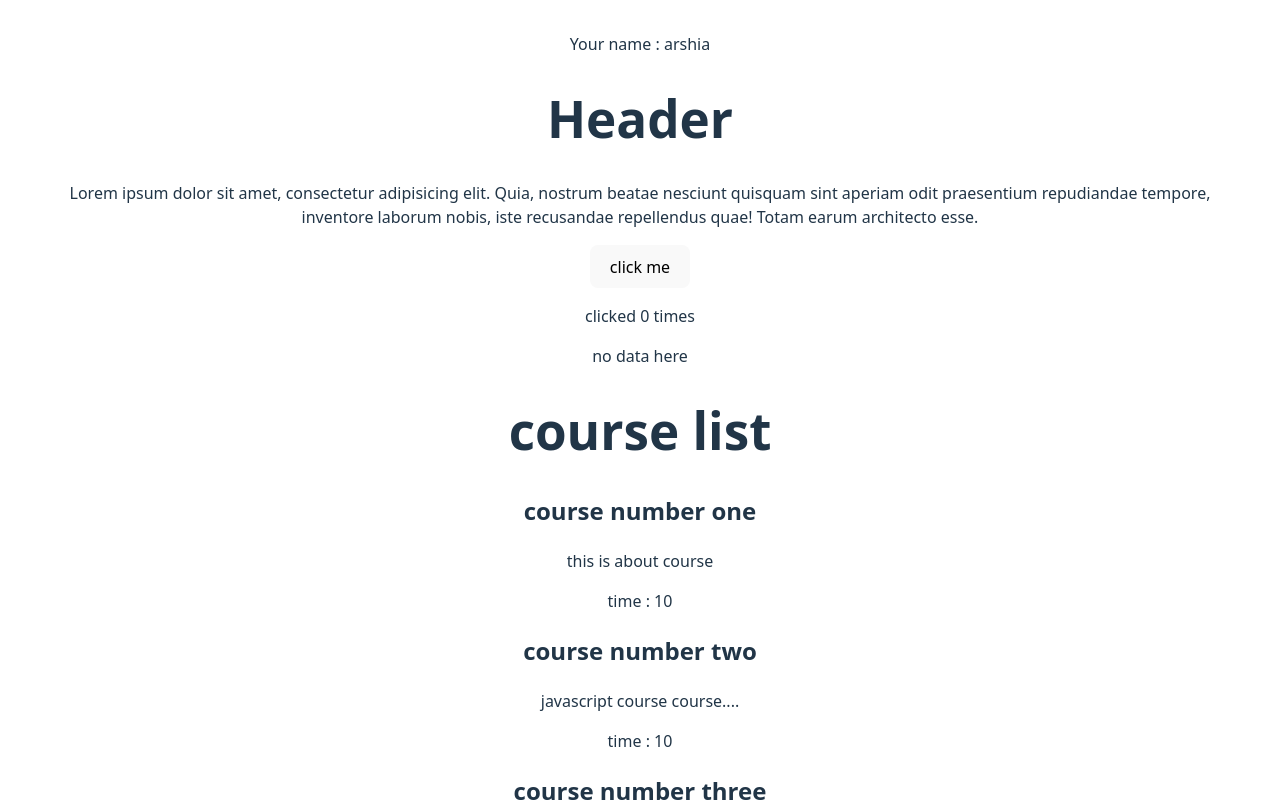
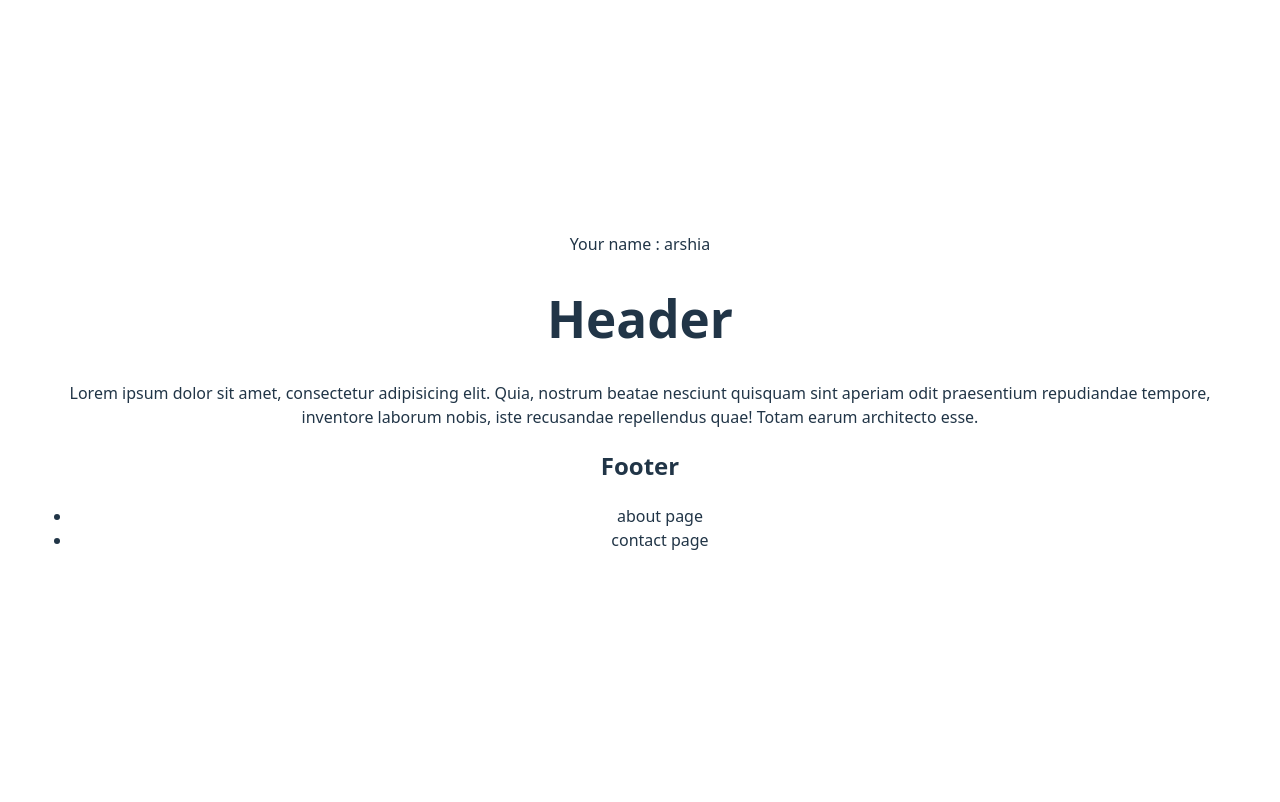
Before and after one commit to arshiaTests/reactMidLvl, a React (Vite) app: page / in a window 1280 px wide. Shown: the top 802 px of the page. Built offline with nearby package versions, Linux system fonts and the light colour scheme.

Commit message:
start list course

```diff
--- a/src/components/home/Main.jsx
+++ b/src/components/home/Main.jsx
@@ -3,28 +3,9 @@ import { useState } from "react"
 
 export default function Main(){
 
-   const [Message , setMessage] = useState("no data here");
-   const [clickCount , setClickCount] = useState(0);
-
-    const eventhandler = () => {
-        setMessage("data here");
-        setClickCount(clickCount + 1);
-    }
-
-
     return(
         <div>
-            <button onClick={eventhandler}>click me</button>
-            <p>clicked {clickCount} times</p>
-            <p>{Message}</p>
-            <h1>course list</h1>
-            <CourseBox title = "course number one" details = "this is about course"/>
-            <CourseBox title = "course number two" details = "javascript course course...."/>
-            <CourseBox title = "course number three" details = "react course"/>
-
 
         </div>
     )
 }
-
-{/*dev tools  */}
```
